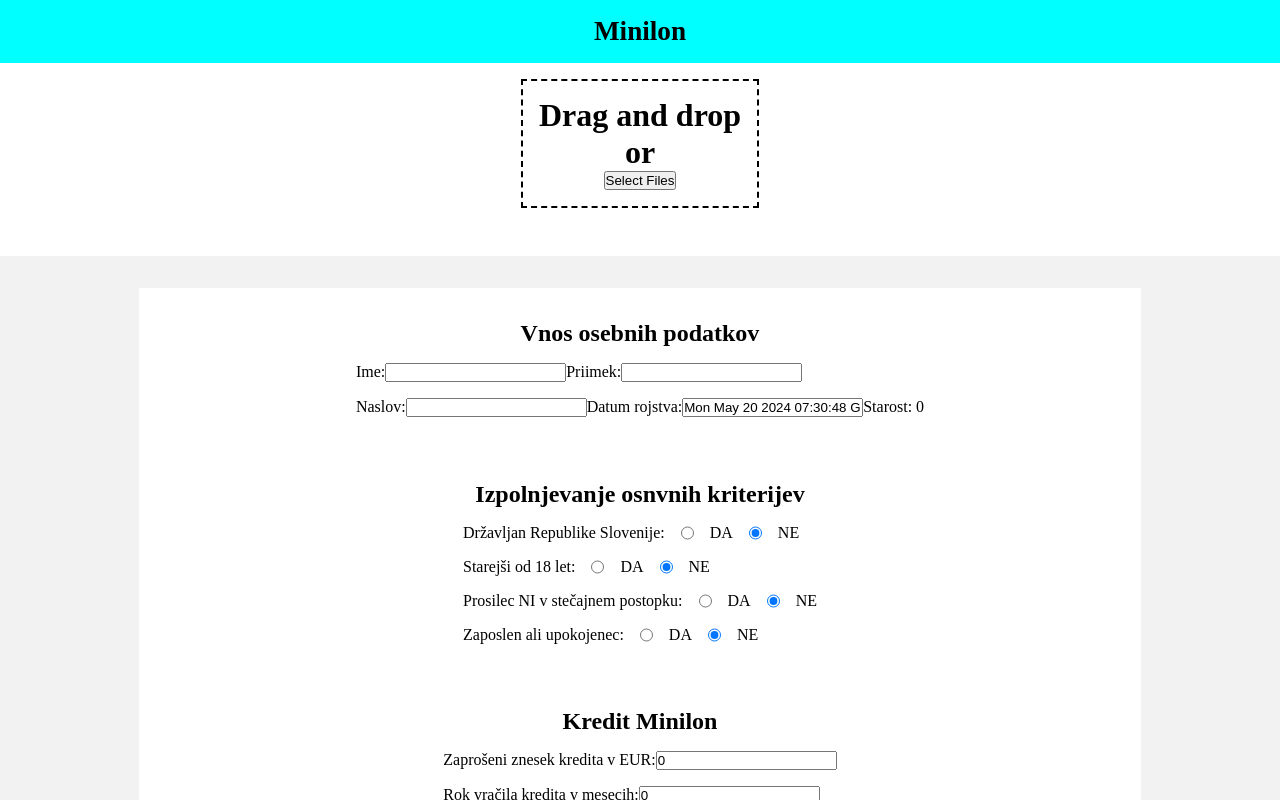
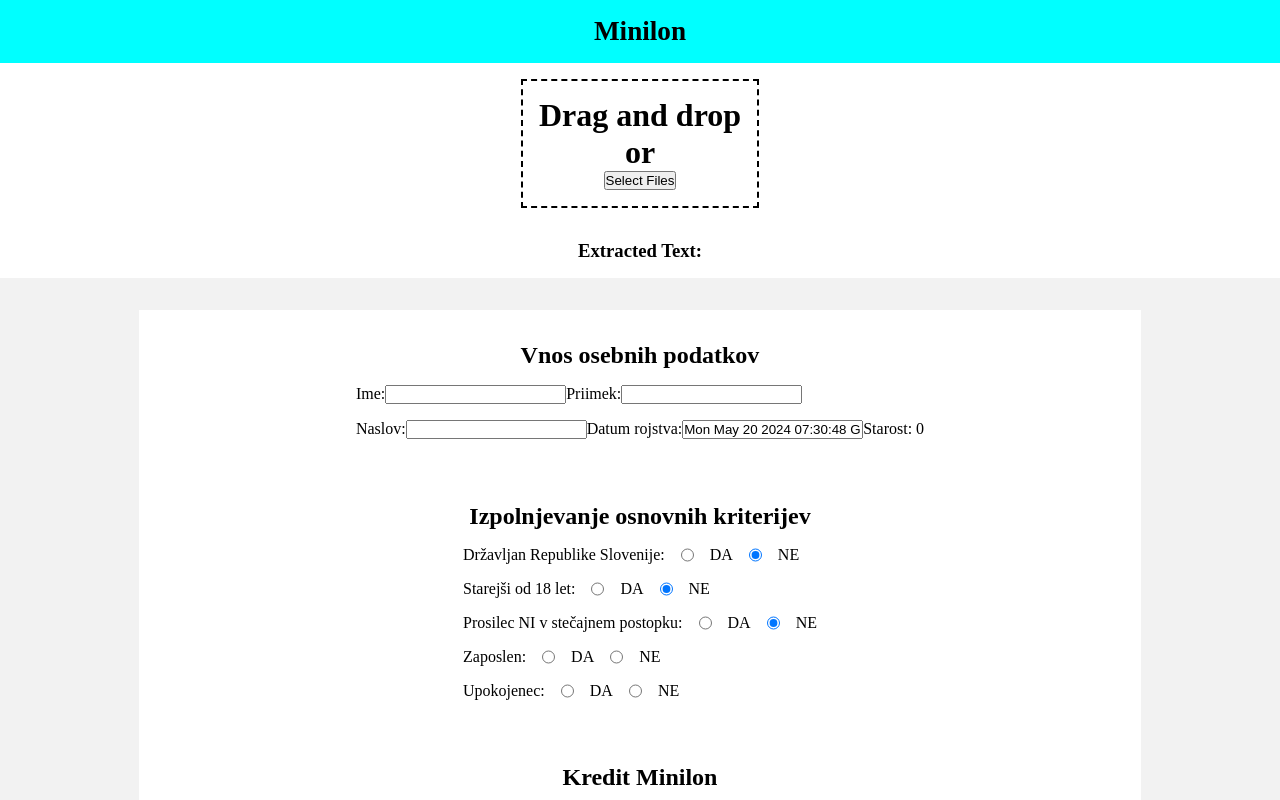
Before and after one commit to Valeri1234car/PRII, a React (Vite) app in the folder stran/praktikum-2-app/: page / in a window 1280 px wide. Shown: the top 800 px of the page. Built offline with nearby package versions, Linux system fonts and the light colour scheme.

Commit message:
Filanje inputov, zdej bo prislo do milijon konfliktov

```diff
--- a/stran/praktikum-2-app/src/components/Inputs/OsnovniKriteriji.tsx
+++ b/stran/praktikum-2-app/src/components/Inputs/OsnovniKriteriji.tsx
@@ -1,40 +1,110 @@
 import { useContext } from "react";
 import { PodatkiContext } from "../../App";
 
-const OsnovniKriteriji = () =>{
+const OsnovniKriteriji = () => {
+    const { podatkiState, setPodatkiState, HandleChangeInput } = useContext(PodatkiContext);
 
+    const handleChangeInput = (event: React.ChangeEvent<HTMLInputElement>) => {
+        const { name, value } = event.target;
+        const booleanValue = value === 'true';
+        setPodatkiState((prevState: any) => ({
+            ...prevState,
+            [name]: booleanValue
+        }));
+    };
 
-    const {podatkiState, setPodatkiState,setStran,HandleChange,HandleChangeInput} = useContext(PodatkiContext);
-
-
-
-    return(
+    return (
         <div className="vnosItem">
-        <h2>Izpolnjevanje osnvnih kriterijev</h2>
+            <h2>Izpolnjevanje osnovnih kriterijev</h2>
             <div className="vnosnaPolja">
                 <div className="vnosVrstica">
                     <label htmlFor="drzavljanRS">Državljan Republike Slovenije:</label>
-        <input type="radio" name="drzavljanRS" value="true" checked={podatkiState.drzavljanRS === true} onChange={HandleChangeInput}/>DA
-        <input type="radio" name="drzavljanRS" value="false" checked={podatkiState.drzavljanRS === false} onChange={HandleChangeInput}/>NE
+                    <input
+                        type="radio"
+                        name="drzavljanRS"
+                        value="true"
+                        checked={podatkiState.drzavljanRS === true}
+                        onChange={handleChangeInput}
+                    />DA
+                    <input
+                        type="radio"
+                        name="drzavljanRS"
+                        value="false"
+                        checked={podatkiState.drzavljanRS === false}
+                        onChange={handleChangeInput}
+                    />NE
                 </div>
                 <div className="vnosVrstica">
                     <label htmlFor="starost18">Starejši od 18 let:</label>
-        <input type="radio" name="starost18" value="true" checked={podatkiState.starost18 === true} onChange={HandleChangeInput}/>DA
-        <input type="radio" name="starost18" value="false" checked={podatkiState.starost18 === false} onChange={HandleChangeInput}/>NE
+                    <input
+                        type="radio"
+                        name="starost18"
+                        value="true"
+                        checked={podatkiState.starost18 === true}
+                        onChange={handleChangeInput}
+                    />DA
+                    <input
+                        type="radio"
+                        name="starost18"
+                        value="false"
+                        checked={podatkiState.starost18 === false}
+                        onChange={handleChangeInput}
+                    />NE
                 </div>
                 <div className="vnosVrstica">
                     <label htmlFor="stecajniPostopekNI">Prosilec NI v stečajnem postopku:</label>
-        <input type="radio" name="stecajniPostopekNI" value="true" checked={podatkiState.stecajniPostopekNI === true} onChange={HandleChangeInput}/>DA
-        <input type="radio" name="stecajniPostopekNI" value="false" checked={podatkiState.stecajniPostopekNI === false} onChange={HandleChangeInput}/>NE
+                    <input
+                        type="radio"
+                        name="stecajniPostopekNI"
+                        value="true"
+                        checked={podatkiState.stecajniPostopekNI === true}
+                        onChange={handleChangeInput}
+                    />DA
+                    <input
+                        type="radio"
+                        name="stecajniPostopekNI"
+                        value="false"
+                        checked={podatkiState.stecajniPostopekNI === false}
+                        onChange={handleChangeInput}
+                    />NE
                 </div>
                 <div className="vnosVrstica">
-        <label htmlFor="zaposlenUpokojenec">Zaposlen ali upokojenec:</label>
-        <input type="radio" name="zaposlenUpokojenec" value="true" checked={podatkiState.zaposlenUpokojenec === true} onChange={HandleChangeInput}/>DA
-        <input type="radio" name="zaposlenUpokojenec" value="false" checked={podatkiState.zaposlenUpokojenec === false} onChange={HandleChangeInput}/>NE
+                    <label htmlFor="zaposlen">Zaposlen:</label>
+                    <input
+                        type="radio"
+                        name="zaposlen"
+                        value="true"
+                        checked={podatkiState.zaposlen === true}
+                        onChange={handleChangeInput}
+                    />DA
+                    <input
+                        type="radio"
+                        name="zaposlen"
+                        value="false"
+                        checked={podatkiState.zaposlen === false}
+                        onChange={handleChangeInput}
+                    />NE
+                </div>
+                <div className="vnosVrstica">
+                    <label htmlFor="upokojenec">Upokojenec:</label>
+                    <input
+                        type="radio"
+                        name="upokojenec"
+                        value="true"
+                        checked={podatkiState.upokojenec === true}
+                        onChange={handleChangeInput}
+                    />DA
+                    <input
+                        type="radio"
+                        name="upokojenec"
+                        value="false"
+                        checked={podatkiState.upokojenec === false}
+                        onChange={handleChangeInput}
+                    />NE
                 </div>
             </div>
         </div>
-    )
-}
+    );
+};
 
-export default OsnovniKriteriji
+export default OsnovniKriteriji;
--- a/stran/praktikum-2-app/src/components/Inputs/PdfBesedilo.tsx
+++ b/stran/praktikum-2-app/src/components/Inputs/PdfBesedilo.tsx
@@ -5,8 +5,8 @@
     const { pdfText } = useContext(PodatkiContext);
     return (
         <>
-            {/* <h3>Extracted Text:</h3>
-            <pre>{pdfText}</pre> */}
+            <h3>Extracted Text:</h3>
+            <pre>{pdfText}</pre>
         </>
     );
 }
--- a/stran/praktikum-2-app/src/components/Inputs/PdfReader.tsx
+++ b/stran/praktikum-2-app/src/components/Inputs/PdfReader.tsx
@@ -26,6 +26,10 @@
             setFiles(files);
             processFiles(files);
         }
+    };
+
+    const convertToNumber = (euroFormattedNumber: string): number => {
+        return parseFloat(euroFormattedNumber.replace('.', '').replace(',', '.'));
     };
 
     const extractRelevantInfo = (textContent: string) => {
@@ -58,13 +62,44 @@
         const age = matchAge ? parseInt(matchAge[1]) : 0;
         const isAdult = age >= 18;
 
-        const bankruptcyRegex = /Ste bili ali ste zdaj v postopku osebnega ste\u010Daja\?\s*:\s*(\w+)/;
+        const bankruptcyRegex = /Ste bili ali ste zdaj v postopku osebnega stetaja?\s*:\s*(\w+)/i;
         const matchBankruptcy = textContent.match(bankruptcyRegex);
         const isNotInBankruptcy = matchBankruptcy ? matchBankruptcy[1].toLowerCase() === 'ne' : false;
 
-        const employmentRegex = /Zaposlen ali upokojenec:\s*(\w+)/;
+        const employmentRegex = /Status zaposlitve:\s*(\w+)/i;
     const matchEmployment = textContent.match(employmentRegex);
-        const isEmployedOrRetired = matchEmployment ? matchEmployment[1].toLowerCase() === 'da' : false;
+    let isEmployedOrRetired = false;
+    let isEmployed = false;
+    let isRetired = false;
+
+    if (matchEmployment) {
+        const employmentStatus = matchEmployment[1].toLowerCase();
+        console.log('Employment Status:', employmentStatus);
+        if (employmentStatus === 'zaposlen') {
+            isEmployed = true;
+            isEmployedOrRetired = true;
+        } else {
+            isRetired = true;
+            isEmployedOrRetired = true;
+        }
+    }
+    const loanAmountRegex = /Znesek kredita \(v EUR\):\s*([\d.,]+)\s*EUR/;
+    const matchLoanAmount = textContent.match(loanAmountRegex);
+    const loanAmount = matchLoanAmount ? convertToNumber(matchLoanAmount[1]) : 0;
+
+    const repaymentPeriodRegex = /doba odplatevanja \(v mesecih\):\s*(\d+)\s*mesec/i;
+    const matchRepaymentPeriod = textContent.match(repaymentPeriodRegex);
+    const repaymentPeriod = matchRepaymentPeriod ? parseInt(matchRepaymentPeriod[1]) : 0;
+
+    const stopnjaIzobrazbe1 = /Stopnja izobrazbe:\s*(.+)/i;
+    const stopnjaIzobrazbe2 = textContent.match(stopnjaIzobrazbe1);
+    const stopnjaIzobrazbe3 = stopnjaIzobrazbe2 ? stopnjaIzobrazbe2[1] : '';
+    console.log("izobrazba"+ stopnjaIzobrazbe2)
+
+    const steviloClanov1 = /Stevilo vzdrievanih druzinskih élanov:\s*(.+)/;
+    const steviloClanov2 = textContent.match(steviloClanov1);
+    const steviloClanov3 = steviloClanov2 ? steviloClanov2[1] : '';
+    console.log("izobrazba"+ steviloClanov2)
 
     const relevantInfo = {
         name,
@@ -76,7 +111,14 @@
         isAdult,
         isNotInBankruptcy,
         isEmployedOrRetired,
+        isEmployed,
+        isRetired,
+        loanAmount,
+        repaymentPeriod,
+        stopnjaIzobrazbe3,
+        steviloClanov3,
     };
+
 
         return relevantInfo;
     };
@@ -105,6 +147,12 @@
             starost18: relevantInfo.isAdult,
             stecajniPostopekNI: relevantInfo.isNotInBankruptcy,
         zaposlenUpokojenec: relevantInfo.isEmployedOrRetired,
+        zaposlen: relevantInfo.isEmployed,
+        upokojenec: relevantInfo.isRetired,
+        zaproseniKredit: relevantInfo.loanAmount,
+        rokVracila: relevantInfo.repaymentPeriod,
+        izobrazba: relevantInfo.stopnjaIzobrazbe3,
+        stVzdrzevanihDruzinskihClanov: relevantInfo.steviloClanov3,
         }));
 
         setLoading(false);
```
Lines whose indentation alone changed are shown as unchanged.
